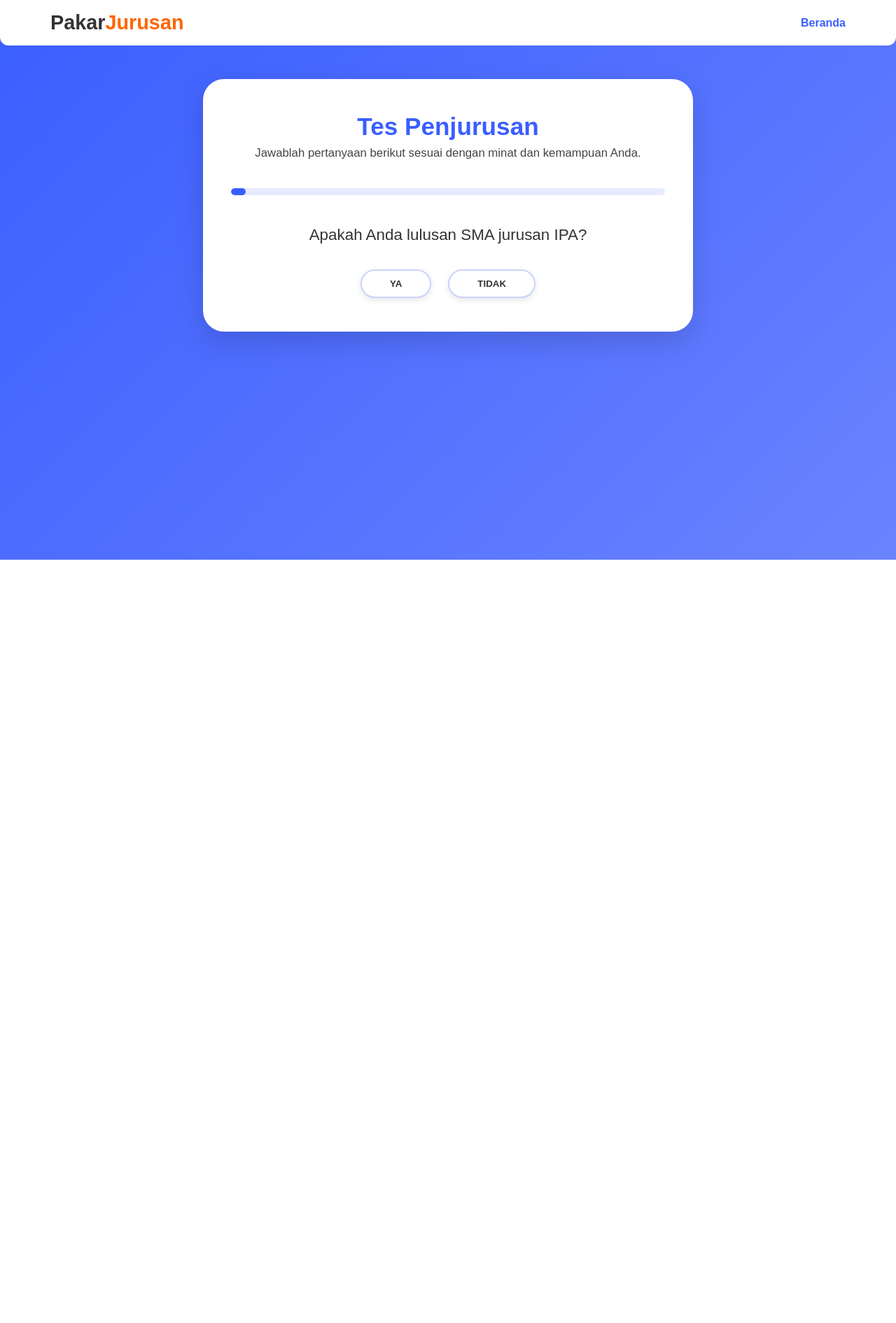
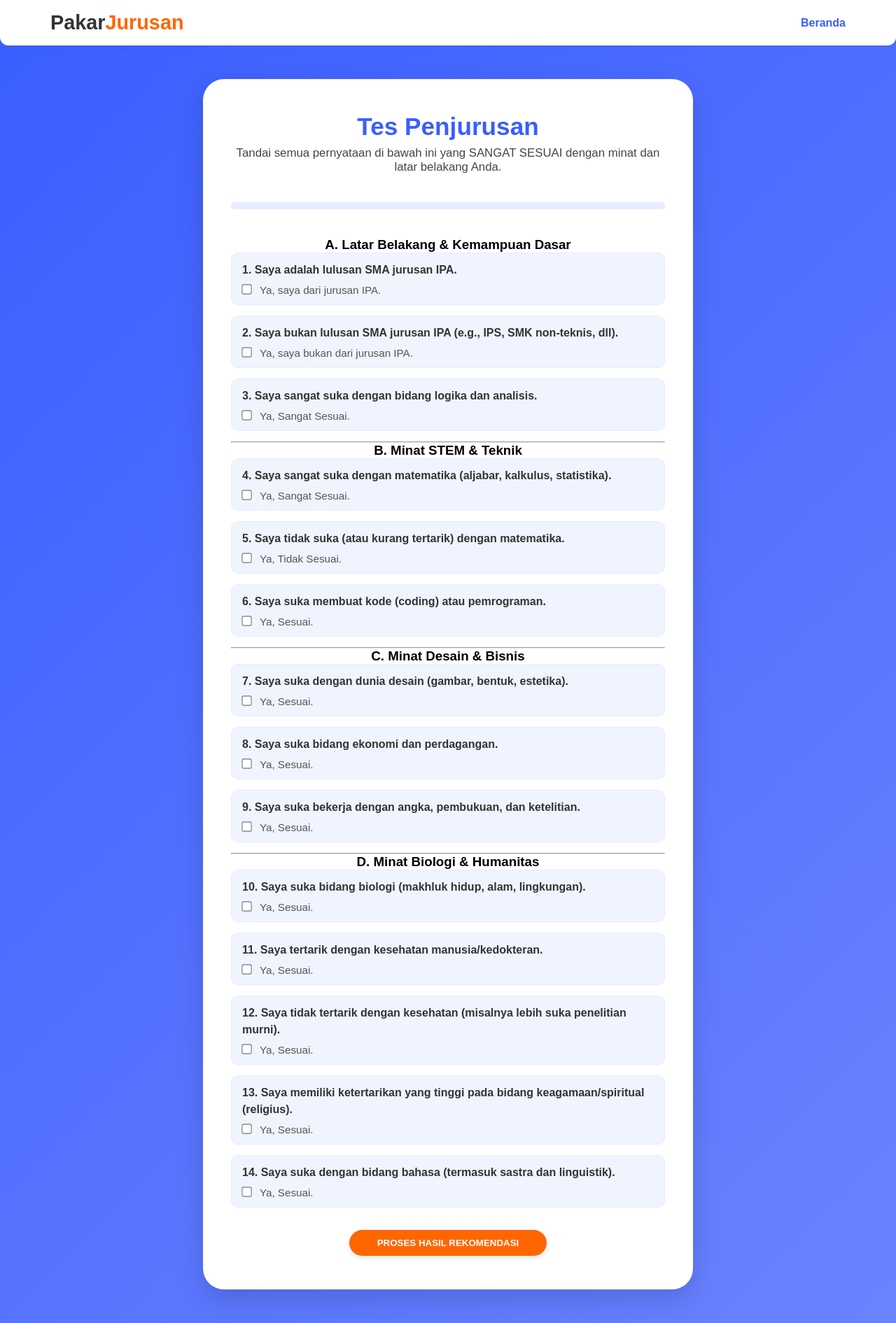
Before and after one commit to Andhikawahyuadhyaksa/Sistem-Pakar-untuk-jurusan-kuliah, a PHP site: page /test.html in a window 1280 px wide. Shown: the whole page at 70% size. Before the commit the page ends 800 px from the top, so only its background shows below. Run offline with PHP 8.4, Linux system fonts and the light colour scheme; a stand-in replaces the project's code that opens the database connection.

Commit message:
Add files via upload

```diff
--- a/test.css
+++ b/test.css
@@ -19,8 +20,10 @@ body {
 .test-header {
   width: 100%;
   background: #ffffff;
-  box-shadow: 0 3px 15px rgba(0, 0, 0, 0);
+  /* Menggunakan box-shadow yang sangat ringan agar header menonjol sedikit */
+  box-shadow: 0 1px 10px rgba(0, 0, 0, 0.05);
   margin-top: 0;
+  /* Membuat lengkungan hanya di bagian bawah */
   border-radius: 0 0 12px 12px;
 }
 
@@ -115,16 +118,50 @@ nav a:hover {
   line-height: 1.5;
 }
 
+/* Styling untuk setiap Gejala */
+.question-group {
+    text-align: left;
+    margin-bottom: 15px;
+    padding: 12px 15px;
+    border-radius: 10px;
+    background: #f0f4ff; /* Latar belakang ringan */
+    border: 1px solid #e7ebff;
+}
+
+.question-group p {
+    font-size: 1rem;
+    color: #333;
+    margin-bottom: 8px;
+    font-weight: 600;
+}
+
+.question-group label {
+    display: block;
+    cursor: pointer;
+    font-size: 0.95rem;
+    color: #555;
+    font-weight: 400;
+}
+
+.question-group input[type="checkbox"] {
+    margin-right: 8px;
+    accent-color: #3a5eff;
+    transform: scale(1.1); /* Sedikit membesarkan checkbox */
+}
+
+
 .button-group {
   display: flex;
   justify-content: center;
   gap: 1.5rem;
+  margin-top: 2rem;
 }
 
+/* Styling Tombol Proses */
 .btn-option {
-  border: 2px solid #c9d2ff;
-  background: #fff;
-  color: #333;
+  border: none;
+  background: #ff6600; /* Warna Orange untuk proses */
+  color: #fff;
   padding: 0.7rem 2.5rem;
   border-radius: 40px;
   font-weight: 700;
--- a/test.html
+++ b/test.html
@@ -19,24 +19,110 @@
         <div class="test-card">
             <h2 class="test-title">Tes Penjurusan</h2>
             <p class="test-subtitle">
-        Jawablah pertanyaan berikut sesuai dengan minat dan kemampuan Anda.
+                Tandai semua pernyataan di bawah ini yang SANGAT SESUAI dengan minat dan latar belakang Anda.
             </p>
 
             <div class="progress">
                 <div id="progress-bar"></div>
             </div>
 
-      <div id="question-container" class="question-container">
-        <p id="question-text">Memuat pertanyaan...</p>
-        <div class="button-group">
-          <button id="btn-ya" class="btn-option">YA</button>
-          <button id="btn-tidak" class="btn-option">TIDAK</button>
-        </div>
+            <form id="quiz-form" class="question-container">
+
+                <h3 class="group-heading">A. Latar Belakang & Kemampuan Dasar</h3>
+
+                <div class="question-group">
+                    <p>1. Saya adalah lulusan SMA jurusan IPA.</p>
+                    <label><input type="checkbox" name="gejala" value="lulusan_IPA"> Ya, saya dari jurusan IPA.</label>
                 </div>
 
+                <div class="question-group">
+                    <p>2. Saya bukan lulusan SMA jurusan IPA (e.g., IPS, SMK non-teknis, dll).</p>
+                    <label><input type="checkbox" name="gejala" value="tidak_IPA"> Ya, saya bukan dari jurusan IPA.</label>
+                </div>
+
+                <div class="question-group">
+                    <p>3. Saya sangat suka dengan bidang logika dan analisis.</p>
+                    <label><input type="checkbox" name="gejala" value="suka_logika"> Ya, Sangat Sesuai.</label>
+                </div>
+
+                <hr class="separator"/>
+
+                <h3 class="group-heading">B. Minat STEM & Teknik</h3>
+
+                <div class="question-group">
+                    <p>4. Saya sangat suka dengan matematika (aljabar, kalkulus, statistika).</p>
+                    <label><input type="checkbox" name="gejala" value="suka_matematika"> Ya, Sangat Sesuai.</label>
+                </div>
+
+                <div class="question-group">
+                    <p>5. Saya tidak suka (atau kurang tertarik) dengan matematika.</p>
+                    <label><input type="checkbox" name="gejala" value="tidak_suka_matematika"> Ya, Tidak Sesuai.</label>
+                </div>
+
+                <div class="question-group">
+                    <p>6. Saya suka membuat kode (coding) atau pemrograman.</p>
+                    <label><input type="checkbox" name="gejala" value="suka_pemrograman"> Ya, Sesuai.</label>
+                </div>
+
+                <hr class="separator"/>
+
+                <h3 class="group-heading">C. Minat Desain & Bisnis</h3>
+
+                <div class="question-group">
+                    <p>7. Saya suka dengan dunia desain (gambar, bentuk, estetika).</p>
+                    <label><input type="checkbox" name="gejala" value="suka_desain"> Ya, Sesuai.</label>
+                </div>
+
+                <div class="question-group">
+                    <p>8. Saya suka bidang ekonomi dan perdagangan.</p>
+                    <label><input type="checkbox" name="gejala" value="suka_ekonomi"> Ya, Sesuai.</label>
+                </div>
+
+                <div class="question-group">
+                    <p>9. Saya suka bekerja dengan angka, pembukuan, dan ketelitian.</p>
+                    <label><input type="checkbox" name="gejala" value="suka_angka"> Ya, Sesuai.</label>
+                </div>
+
+                <hr class="separator"/>
+
+                <h3 class="group-heading">D. Minat Biologi & Humanitas</h3>
+
+                <div class="question-group">
+                    <p>10. Saya suka bidang biologi (makhluk hidup, alam, lingkungan).</p>
+                    <label><input type="checkbox" name="gejala" value="suka_biologi"> Ya, Sesuai.</label>
+                </div>
+
+                <div class="question-group">
+                    <p>11. Saya tertarik dengan kesehatan manusia/kedokteran.</p>
+                    <label><input type="checkbox" name="gejala" value="suka_kesehatan"> Ya, Sesuai.</label>
+                </div>
+
+                <div class="question-group">
+                    <p>12. Saya tidak tertarik dengan kesehatan (misalnya lebih suka penelitian murni).</p>
+                    <label><input type="checkbox" name="gejala" value="tidak_kesehatan"> Ya, Sesuai.</label>
+                </div>
+
+                <div class="question-group">
+                    <p>13. Saya memiliki ketertarikan yang tinggi pada bidang keagamaan/spiritual (religius).</p>
+                    <label><input type="checkbox" name="gejala" value="religius"> Ya, Sesuai.</label>
+                </div>
+
+                <div class="question-group">
+                    <p>14. Saya suka dengan bidang bahasa (termasuk sastra dan linguistik).</p>
+                    <label><input type="checkbox" name="gejala" value="suka_bahasa"> Ya, Sesuai.</label>
+                </div>
+
+                <div class="button-group">
+                    <button type="submit" id="btn-proses" class="btn-option">
+                        PROSES HASIL REKOMENDASI
+                    </button>
+                </div>
+            </form>
+
             <div id="result-container" class="result-container" style="display: none;">
-        <h3>Rekomendasi Jurusan Kamu:</h3>
+                <h3 style="color: #3a5eff;">Rekomendasi Jurusan Terbaik Anda:</h3>
                 <p id="result-text"></p>
+                <div id="cf-final"></div>
                 <button id="btn-restart" class="btn-restart">Ulangi Tes</button>
             </div>
         </div>
```
Also changed, not shown: other parts of test.css (+88 -7 lines), data_pakar.json (+19 -73 lines), test.js (+146 -32 lines). Lines whose indentation alone changed are shown as unchanged.
